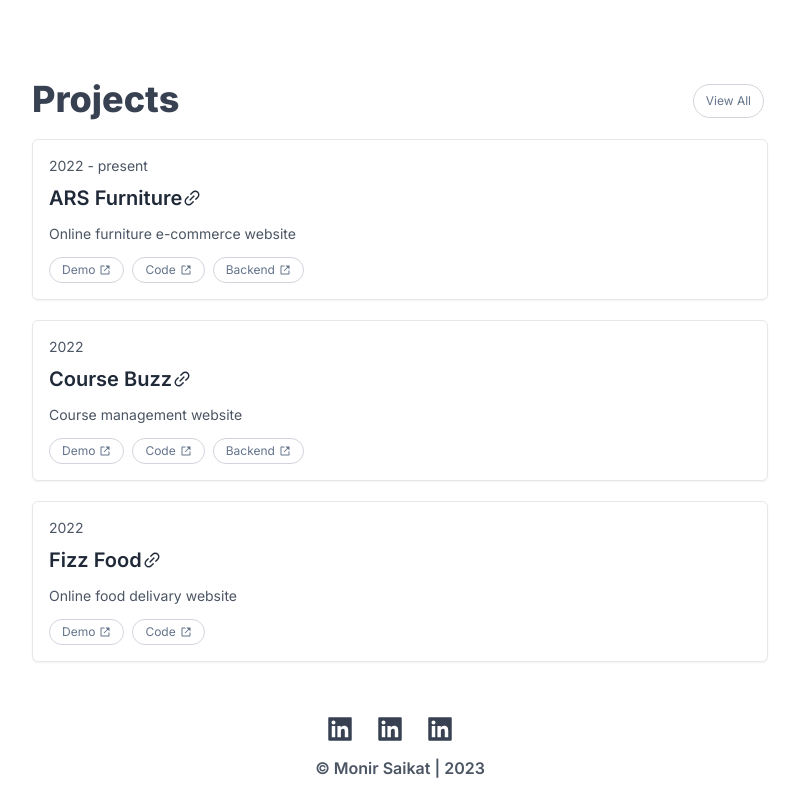
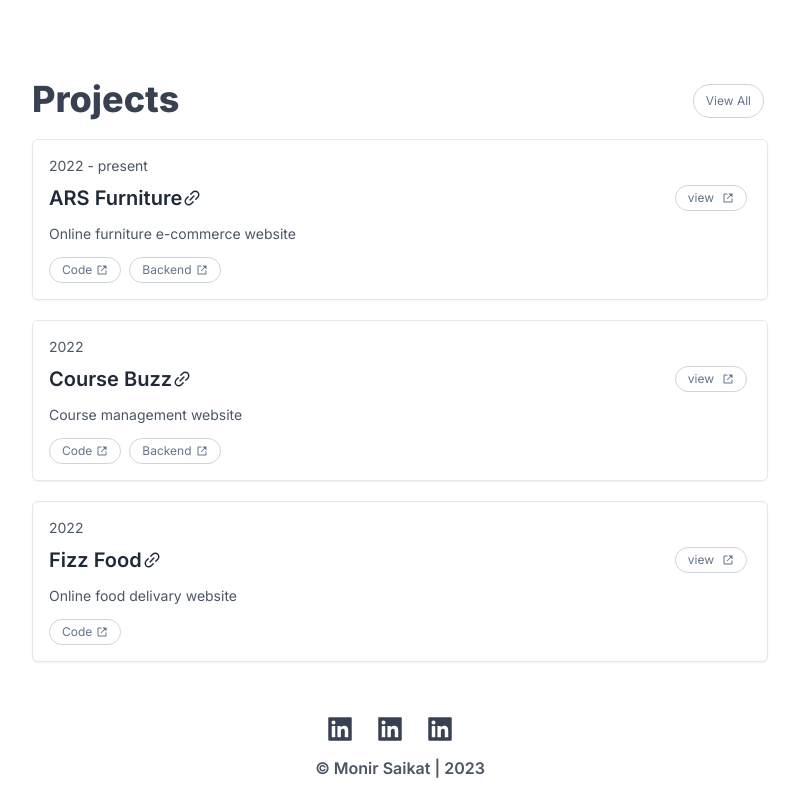
Before and after one commit to MonirSaikat/MonirSaikat, a Next.js app: page / in a window 1280 px wide. Shown: the part 681-1481 px from the top of the page, without its empty margins (240-1039 px from the left). Built offline with nearby package versions, Linux system fonts and the light colour scheme.

Commit message:
re-arrange button

```diff
--- a/components/projects/ProjectItem.tsx
+++ b/components/projects/ProjectItem.tsx
@@ -2,7 +2,7 @@ import Link from "next/link";
 import classNames from "classnames";
 import { Project } from "interfaces/Project";
 import { AiOutlineLink } from "react-icons/ai";
-import { ButtonLink } from 'components/buttons/ButtonLink';
+import { ButtonLink } from "components/buttons/ButtonLink";
 
 interface ProjectItemProps {
   project: Project;
@@ -18,6 +18,8 @@ export const ProjectItem = ({ project }: ProjectItemProps) => {
       <p className="text-gray-600 text-sm mb-2 dark:text-gray-400">
         {project.year}
       </p>
+
+      <div className="flex justify-between items-center">
         <Link
           href={`/projects/${project.slug}`}
           className="text-xl text-gray-800 font-semibold hover:underline inline-flex items-center dark:text-gray-200"
@@ -25,12 +27,16 @@ export const ProjectItem = ({ project }: ProjectItemProps) => {
           {project.title}
           <AiOutlineLink />
         </Link>
+        <ButtonLink url={project.liveUrl} external>
+          <>
+            <span className="mr-1">view</span>
+          </>
+        </ButtonLink>
+      </div>
+
       <p className="my-3 text-sm text-gray-600 dark:text-gray-300">
         {project.subtitle}
       </p>
-      <ButtonLink external url={project.liveUrl} className="mr-2">
-        Demo
-      </ButtonLink>
       <ButtonLink external url={project.githubUrl} className="mr-2">
         Code
       </ButtonLink>
```
Lines whose indentation alone changed are shown as unchanged.
